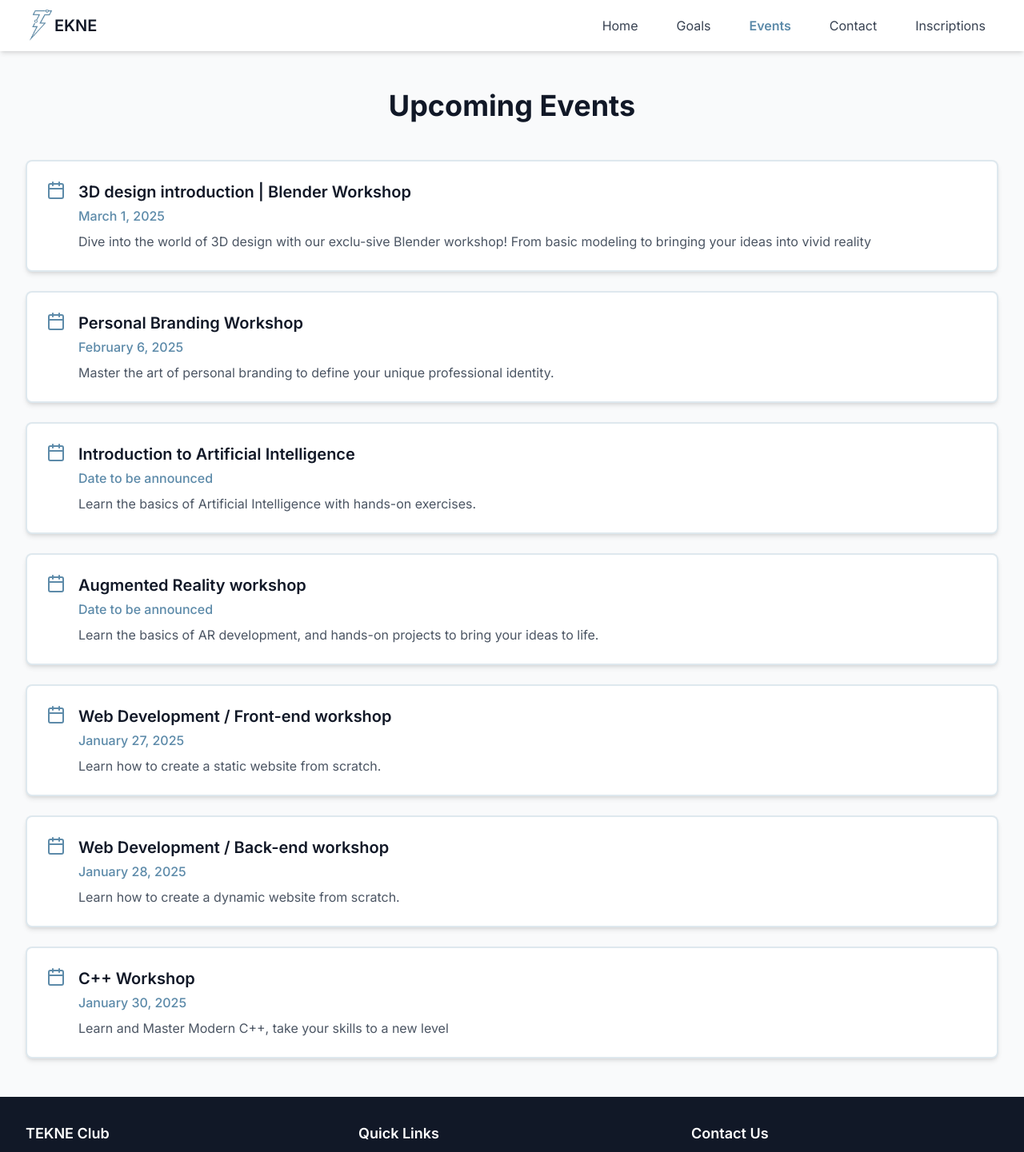
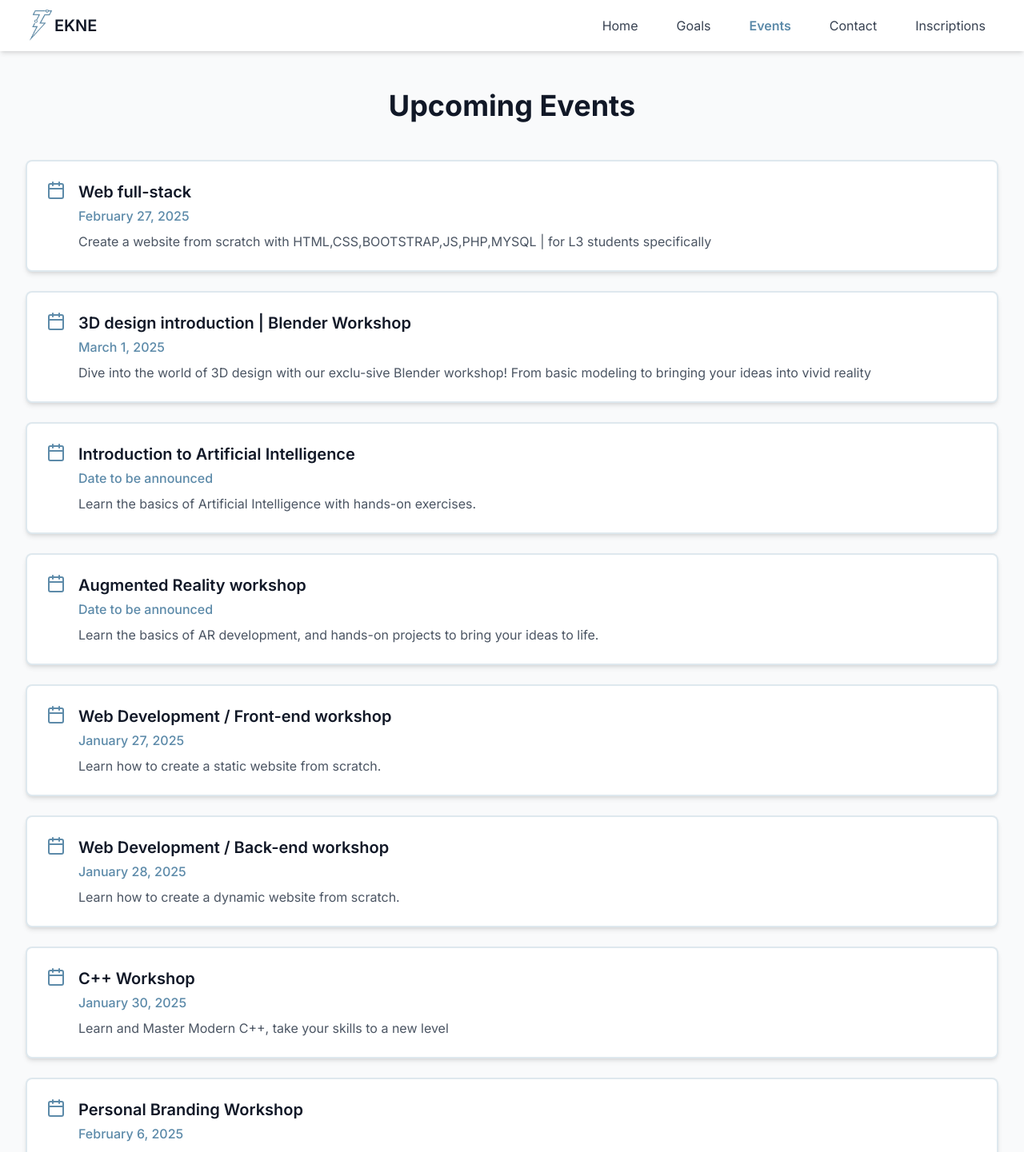
Before and after one commit to manelgh8/Tekne, a React (Vite) app in the folder project/: page /events in a window 1280 px wide. Shown: the top 1441 px of the page at 80% size. Built offline with nearby package versions, Linux system fonts and the light colour scheme.

Commit message:
Website updated

```diff
--- a/project/src/pages/Events.tsx
+++ b/project/src/pages/Events.tsx
@@ -5,17 +5,19 @@ import { Calendar } from 'lucide-react';
 const events = [
 
   {
+    title: 'Web full-stack' ,
+    date:  '2025-02-27',
+    description: 'Create a website from scratch with HTML,CSS,BOOTSTRAP,JS,PHP,MYSQL | for L3 students specifically',
+    link: 'https://docs.google.com/forms/d/e/1FAIpQLSce2v6FFvF06wlK6dc17tRQZuadA_gUwjZXw59OuvLW5gHmDA/viewform?usp=header',
+  },
+  {
     title: '3D design introduction | Blender Workshop' ,
     date:  '2025-03-01',
     description: 'Dive into the world of 3D design with our exclu-sive Blender workshop! From basic modeling to bringing your ideas into vivid reality',
     link: 'https://docs.google.com/forms/d/e/1FAIpQLSfpNFD_LROWm1MVwN28z_d70YFmPSnVEwza53-A4qqsv5LuaQ/viewform?usp=header',
   },
-  {
-    title: 'Personal Branding Workshop' ,
-    date:  '2025-02-06',
-    description: 'Master the art of personal branding to define your unique professional identity.',
-    link: '',
-  },
+
+
   {
     title: 'Introduction to Artificial Intelligence ',
     date: '',
@@ -45,7 +47,13 @@ const events = [
     date: '2025-01-30',
     description: 'Learn and Master Modern C++, take your skills to a new level',
     link:  '',
-  }
+  },
+  {
+    title: 'Personal Branding Workshop' ,
+    date:  '2025-02-06',
+    description: 'Master the art of personal branding to define your unique professional identity.',
+    link: '',
+  },
 ];
 
 const Events = () => {
```
